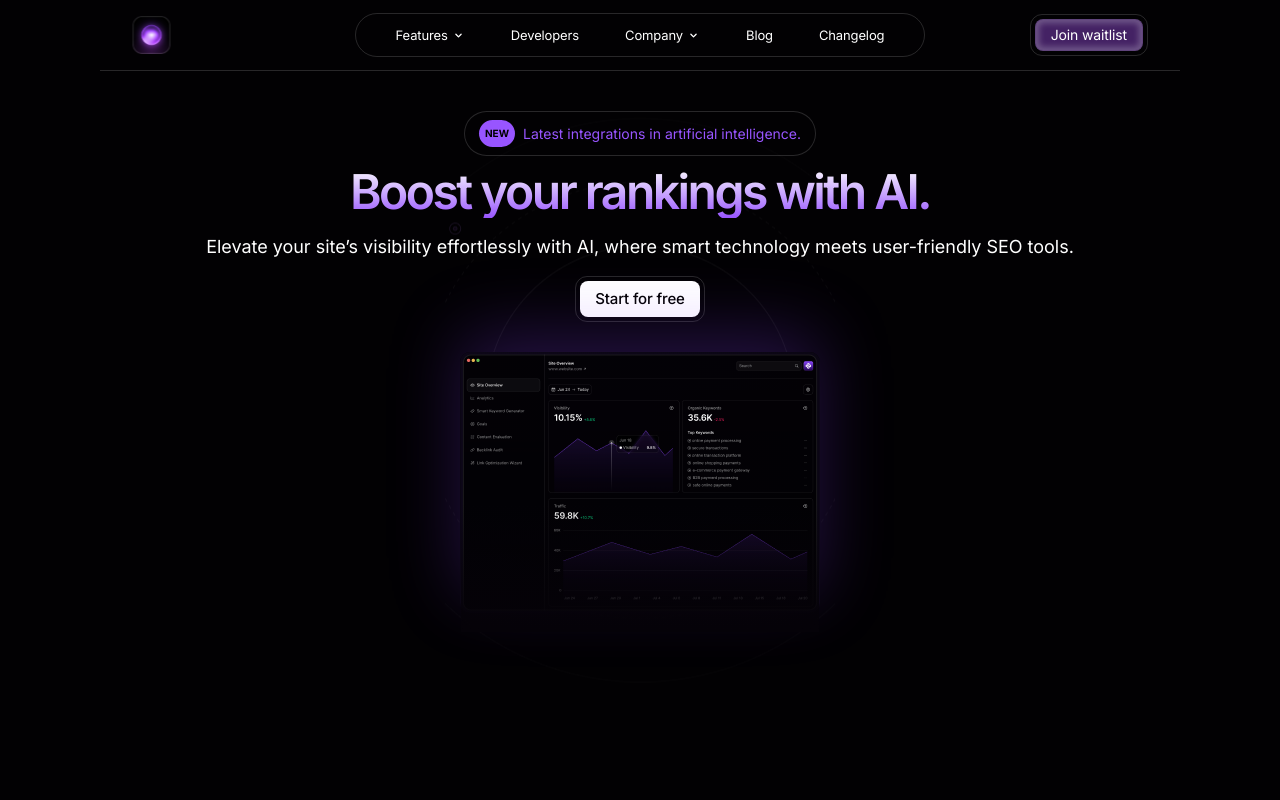
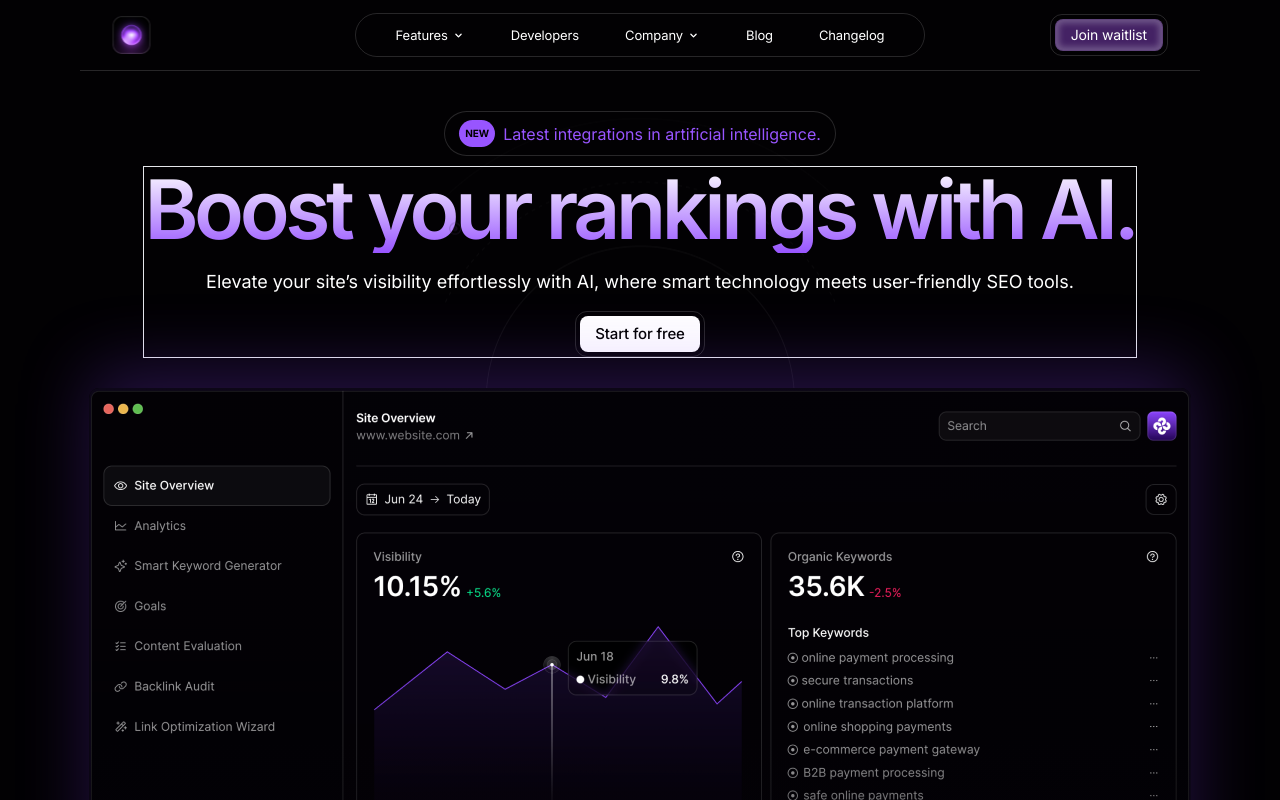
Before and after one commit to Omondi-mutuma/Rank.Ai, a Next.js app: page / in a window 1280 px wide. Shown: the top 800 px of the page. Built offline with nearby package versions, Linux system fonts and the light colour scheme.

Commit message:
Add tablet responsiveness

```diff
--- a/app/components/Hero.tsx
+++ b/app/components/Hero.tsx
@@ -8,15 +8,15 @@ const Hero: React.FC = () => {
   return (
     <section className="flex flex-col justify-center items-center gap-[10px] my-10">
       {/* Badge section */}
-      <div className="flex box-border text-[14px] font-regular text-custom-purple gap-2 justify-center items-center px-[14px] py-[8px] border border-white/15 rounded-[40px] bg-background">
+      <div className="flex box-border text-[14px] md:text-[16px] font-regular text-custom-purple gap-2 justify-center items-center px-[14px] py-[8px] border border-white/15 rounded-[40px] bg-background">
         <p className="p-[6px] rounded-full bg-custom-purple text-[10px] font-bold text-black">
           NEW
         </p>
         Latest integrations in artificial intelligence.
       </div>
       {/* Hero content section */}
-      <div className="flex flex-col items-center justify-center text-center gap-4">
-        <h1 className="text-[48px] font-semibold tracking-[-0.0525em] leading-[52px] bg-gradient-to-b from-white to-custom-purple text-transparent bg-clip-text">
+      <div className="border flex flex-col items-center justify-center text-center gap-4">
+        <h1 className="text-[48px] md:text-[82px] font-semibold tracking-[-0.0525em] leading-[52px] md:leading-[86px] bg-gradient-to-b from-white to-custom-purple text-transparent bg-clip-text">
           Boost your rankings with AI.
         </h1>
         <p className="px-4 font-normal text-[18px] leading-[26px] tracking-[-0.001em]">
@@ -34,6 +34,14 @@ const Hero: React.FC = () => {
           alt="mobile view of app"
           width={356}
           height={257}
+          className="md:hidden"
+        />
+        <Image
+          src={"/app-desktop.png"}
+          alt="mobile view of app"
+          width={1098}
+          height={658}
+          className="hidden md:block"
         />
         <div className="absolute -bottom-5 left-0 h-full w-full bg-gradient-to-b from-transparent to-[#050208] via-transparent z-10" />
       </div>
--- a/app/page.tsx
+++ b/app/page.tsx
@@ -5,7 +5,7 @@ import Hero from "./components/Hero";
 
 export default function Home() {
   return (
-    <div className="px-[20px] md:px-[100px] min-h-screen flex flex-col">
+    <div className="px-[20px] md:px-[80px] lg:[100px] min-h-screen flex flex-col">
       <Header />
 
       <main className="flex flex-col justify-center items-center">
```
Also changed, not shown: public/app-desktop.png (added).
